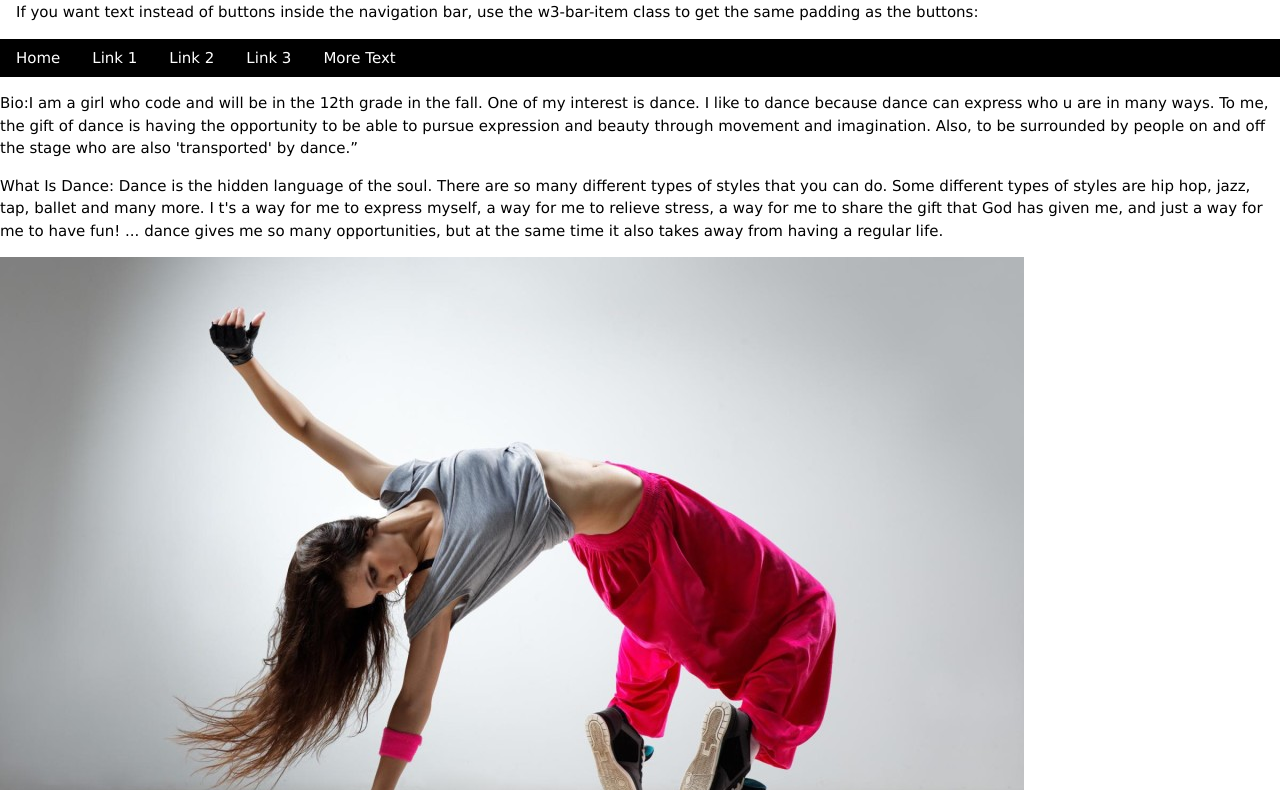
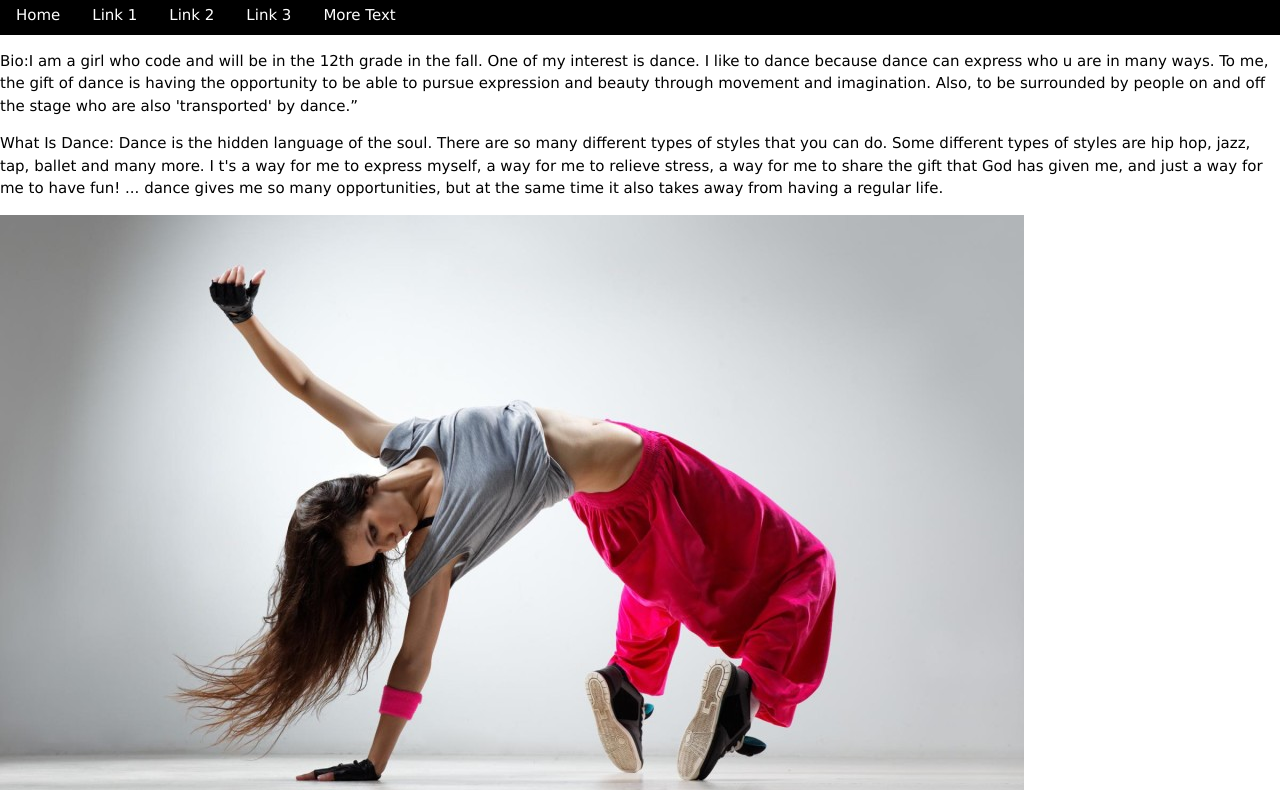
Before and after one commit to bregwc/bregwc.github.io, a plain HTML site: page index.html in a window 1280 px wide. Shown: the part 156-946 px from the top of the page. Drawn offline with nearby package versions, Linux system fonts and the light colour scheme.

Commit message:
Update index.html

```diff
--- a/index.html
+++ b/index.html
@@ -18,8 +18,7 @@ class="searchbtn">
 
 <div class="w3-container">
   <h2>w3-bar-item</h2>
-  <p>If you want text instead of buttons inside the navigation bar, use the w3-bar-item class to get the same padding as the buttons:</p>
-</div>
+  </div>
 
 <div class="w3-bar w3-black">
   <a href="#" class="w3-bar-item w3-button">Home</a>
```
